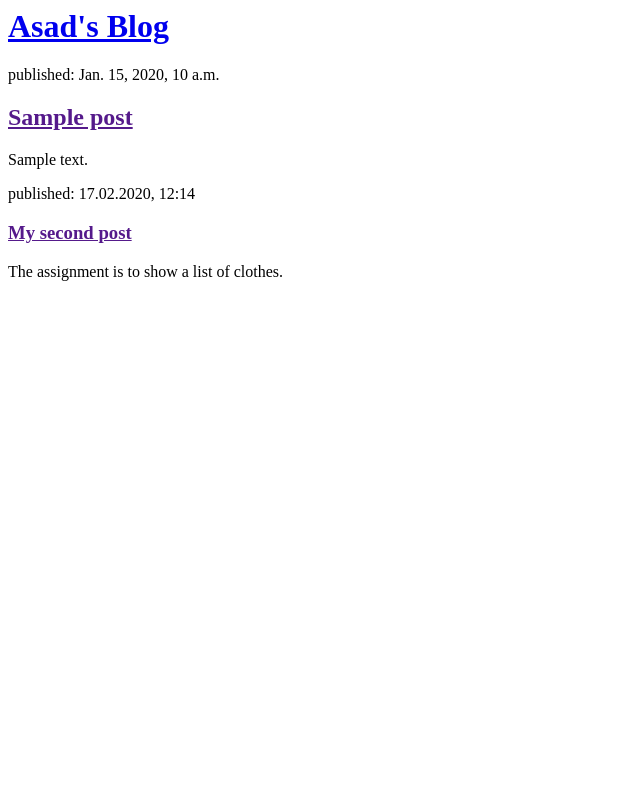
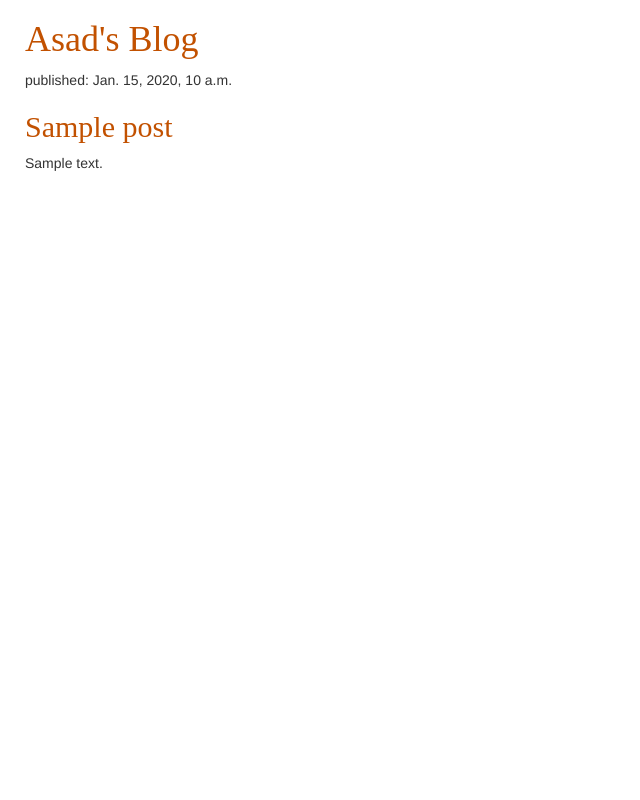
Before and after one commit to AsadHameed1991/my-first-blog, a Django app: template blog/templates/blog/post_list.html in a window 1280 px wide. Shown: the whole page, without its empty margins (0-640 px from the left). Run offline with Django 3.2, Linux system fonts and the light colour scheme; the template is opened without the code that fills it: most values are stand-ins (such as "Sample title", 1, 10 or a date in 2020); some libraries are stand-ins or nearby versions.

Commit message:
Modified templates to display posts from database.

```diff
--- /dev/null
+++ b/blog/static/css/blog.css
@@ -0,0 +1,11 @@
+h1 a, h2 a {
+    color: rgb(209, 99, 20);
+}
+body {
+    padding-left: 25px;
+}
+
+h1 a, h2 a {
+    color: #C25100;
+    font-family: 'Lobster';
+}
--- a/blog/templates/blog/post_list.html
+++ b/blog/templates/blog/post_list.html
@@ -1,6 +1,12 @@
+{% load static %}
+
 <html>
     <head>
-        <title>Asad's Blog</title>
+        <title>Asad's blog</title>
+
+        <link rel="stylesheet" href="//maxcdn.bootstrapcdn.com/bootstrap/3.2.0/css/bootstrap.min.css">
+        <link rel="stylesheet" href="//maxcdn.bootstrapcdn.com/bootstrap/3.2.0/css/bootstrap-theme.min.css">
+        <link rel="stylesheet" href="{% static 'css/blog.css' %}">
     </head>
     <body>
         <div>
@@ -14,11 +20,5 @@
                 <p>{{ post.text|linebreaksbr }}</p>
             </div>
         {% endfor %}
-
-        <div>
-            <p>published: 17.02.2020, 12:14</p>
-            <h3><a href="">My second post</a></h3>
-            <p>The assignment is to show a list of clothes.</p>
-        </div>
     </body>
 </html>
--- a/mysite/urls.py
+++ b/mysite/urls.py
@@ -14,9 +14,8 @@ Including another URLconf
     2. Add a URL to urlpatterns:  path('blog/', include('blog.urls'))
 """
 from django.contrib import admin
-from django.urls import path, include
+from django.urls import path
 
 urlpatterns = [
     path('admin/', admin.site.urls),
-    path('', include('blog.urls')),
 ]
```
Lines whose indentation alone changed are shown as unchanged.
